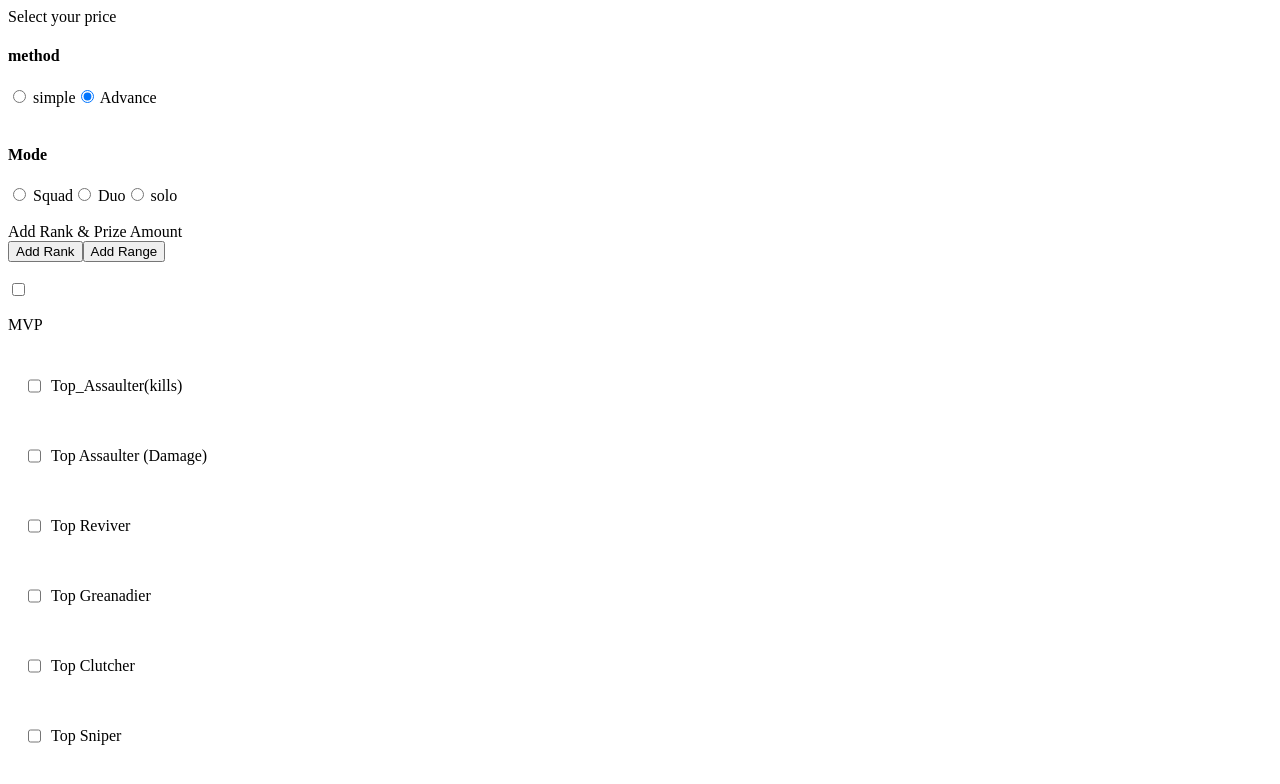
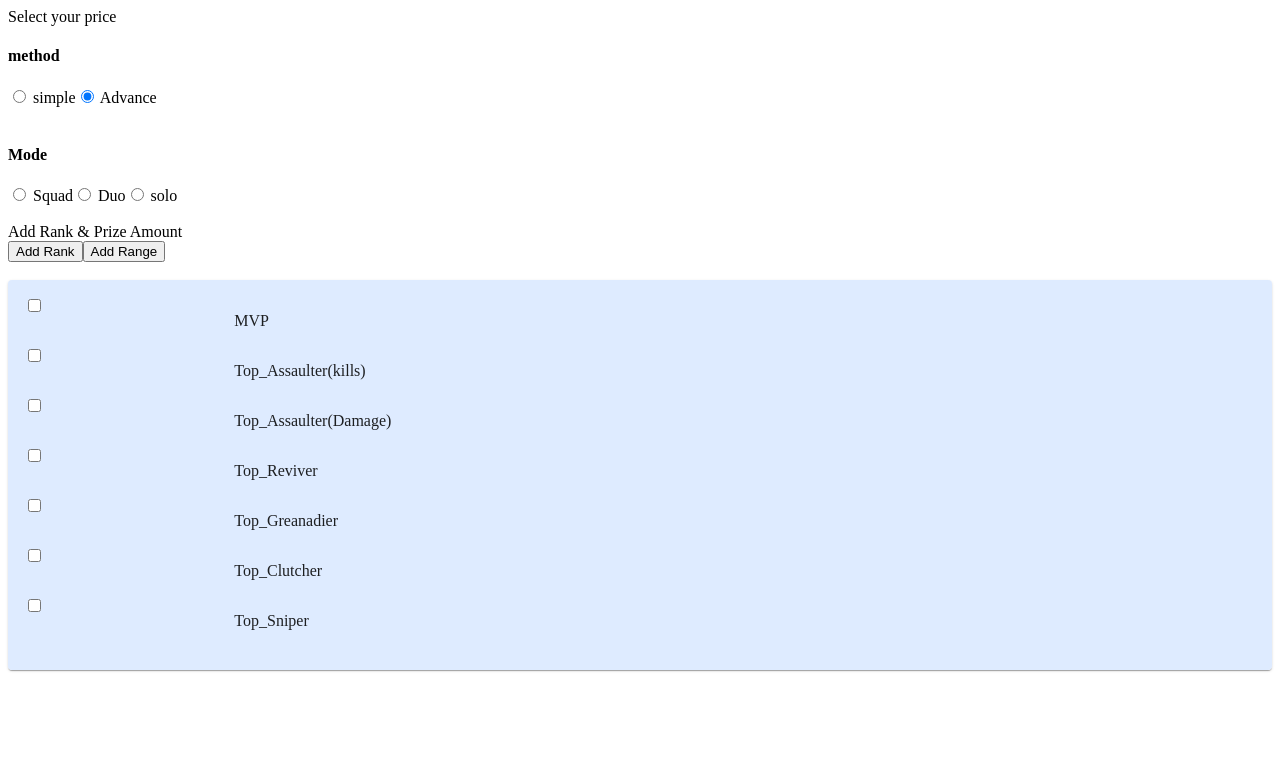
Before and after one commit to mogilogan/Prize-adder, a React (Create React App) app: page / in a window 1280 px wide. Both pictures are taken after a click on the radio button 87 px from the left and 96 px from the top of the page. Shown: the top 784 px of the page. Built offline with nearby package versions, Linux system fonts and the light colour scheme; the HTML template or start-up script is replaced by a standard one.

Commit message:
Update Advance.jsx

```diff
--- a/src/Advance.jsx
+++ b/src/Advance.jsx
@@ -1,5 +1,6 @@
 import React, { useState } from 'react'
 import Card from '@material-ui/core/Card'
+import CardContent from '@material-ui/core/CardContent'
 import DeleteIcon from '@material-ui/icons/Delete';
 import AddIcon from '@material-ui/icons/Add';
 import Container from '@material-ui/core/Container';
@@ -9,9 +10,9 @@ import IconButton from '@material-ui/core/IconButton';
 import RemoveIcon from '@material-ui/icons/Remove';
 import Icon from '@material-ui/core/Icon';
 import { v4 as uuidv4 } from 'uuid';
-import {Row, Col } from 'react-grid-system';
+import {Row, Col} from 'react-grid-system';
 
-import { makeStyles } from '@material-ui/core/styles';
+import { makeStyles } from'@material-ui/core/styles';
 
 const useStyles = makeStyles((theme) => ({
   root: {
@@ -199,6 +200,7 @@ const handlerAddFields = () => {
                        <button onClick={()=>{deleteItem(index)}} > <i class="zmdi zmdi-delete"></i></button>
                       </div>
                    </>
+
                     )
             })
           */}
@@ -222,6 +224,7 @@ const handlerAddFields = () => {
 
                   </div>
                </>
+
                 )
         })
       */}
@@ -229,127 +232,89 @@ const handlerAddFields = () => {
         {/* advance page */}
 
         <div className="mainAdv">
-         <Row>
-            <Col sm={3} md={6} lg={9}>
-           < input type="CheckBox"   onClick= {()=>{setmvp(s => !s)}}onClick= {()=>{setmvp(s => !s)}} />
-           </Col>
-           <Col sm={3} md={6} lg={9}>
-            <p >MVP</p>
-            </Col>
-            <Col sm={4}>
-
-          <div  style={ {display:mvp? "block ":"none" }}>
-          <Row>
-          <Col sm={4}>
-          <input type="text" placeholder="Numder of Prizes" />
-          </Col>
-          <Col sm={4}>
-          <input type="text" placeholder="prize amount" />
-          </Col>
-
-             {/* radio btn section*/}
-           <Col sm={9}>
-                  <input type="radio" value="minimum" onChange={eventHandle3} name="mvp"/> <label htmlFor=""> Minimum</label>
-                  </Col>
-                  <Col sm={9}>
-                  <input type="radio" name="mvp" onChange={eventHandle3} value="range" /> <label>range</label>
-
-              </Col>
 
 
-              </Row>
-            </div>
+         <Card >
+         <CardContent style={{backgroundColor: "#deebff"}}>
 
-            </Col>
+            <Row>
+              <Col> < input type="CheckBox"   onClick= {()=>{setmvp(s => !s)}}onClick= {()=>{setmvp(s => !s)}} /></Col>
+              <Col><p>MVP</p></Col>
+              <Col><input type="text" style={ {display:mvp? "block ":"none" }} placeholder="Numder of Prizes" /></Col>
+              <Col> <input type="text" style={ {display:mvp? "block ":"none" }} placeholder="prize amount" /> </Col>
+                {/* radio btn section*/}
+              <Col><input type="radio"  onChange={eventHandle3} style={ {display:mvp? "block ":"none" }} value="minimum"  name="mvp"/><label style={ {display:mvp? "block ":"none" }} htmlFor=""> Minimum</label></Col>
+              <Col><input type="radio" onChange={eventHandle3} style={ {display:mvp? "block ":"none" }} name="mvp" value="range"  /> <label style={ {display:mvp? "block ":"none" }}>range</label></Col>
             </Row>
-            <div className="mvp">
-           < input type="CheckBox"   onClick= {()=>{setA_kill(s => !s)}}/>
-            <p>Top_Assaulter(kills)</p>
-            <div  style={ {display:A_kill? "block ":"none" }}>
-          <input type="text" placeholder="Numder of Prizes" />
-            <input type="text" placeholder="prize amount" />
-
-             {/* radio btn section*/}
-
-                  <input type="radio"  onChange={eventHandle3} name="top_assaulter_kill" value="minimum"/> <label htmlFor=""> Minimum</label>
-            <input type="radio"  onChange={eventHandle3} name="top_assaulter_kill" value="range" /> <label>range</label>
 
 
-          </div>
-            </div>
-            <div className="mvp">
-           < input type="CheckBox"   onClick= {()=>{setA_damage(s => !s)}}/>
-            <p>Top Assaulter (Damage)</p>
-            <div  style={ {display:A_damage? "block ":"none" }}>
-          <input type="text" placeholder="Numder of Prizes" />
-            <input type="text" placeholder="prize amount" />
-
-             {/* radio btn section*/}
-
-                  <input type="radio"  onChange={eventHandle3} name="top_assaulter_damage"  value="minimum"/> <label htmlFor=""> Minimum</label>
-            <input type="radio"  onChange={eventHandle3} name="top_assaulter_damage" value="range" /> <label>range</label>
+            <Row>
+              <Col><input type="CheckBox"   onClick= {()=>{setA_kill(s => !s)}}/></Col>
+              <Col><p>Top_Assaulter(kills)</p></Col>
+              <Col><input type="text" style={ {display:A_kill? "block ":"none" }} placeholder="Numder of Prizes" /></Col>
+              <Col><input type="text" style={ {display:A_kill? "block ":"none" }} placeholder="prize amount" /></Col>
+                {/* radio btn section*/}
+              <Col><input onChange={eventHandle3} type="radio" style={ {display:A_kill? "block ":"none" }} name="top_assaulter_kill" value="minimum"/> <label style={ {display:A_kill? "block ":"none" }} htmlFor=""> Minimum</label></Col>
+              <Col><input onChange={eventHandle3} type="radio" style={ {display:A_kill? "block ":"none" }} name="top_assaulter_kill" value="range" /> <label style={ {display:A_kill? "block ":"none" }}>range</label></Col>
+            </Row>
 
 
-          </div>
-            </div>
-            <div className="mvp">
-           < input type="CheckBox"   onClick= {()=>{setReviver(s => !s)}}/>
-            <p>Top Reviver</p>
-            <div  style={ {display:Reviver? "block ":"none" }}>
-          <input type="text" placeholder="Numder of Prizes" />
-            <input type="text" placeholder="prize amount" />
-
-             {/* radio btn section*/}
-
-                  <input type="radio"  onChange={eventHandle3} name="top_reviver" value="minimum"/> <label htmlFor=""> Minimum</label>
-            <input type="radio"  onChange={eventHandle3} name="top_reviver" value="range" /> <label>range</label>
 
 
-          </div>
-            </div>
-            <div className="mvp">
-           < input type="CheckBox"   onClick= {()=>{setgreanadier(s => !s)}}/>
-            <p>Top Greanadier</p>
-            <div  style={ {display:greanadier? "block ":"none" }}>
-          <input type="text" placeholder="Numder of Prizes" />
-            <input type="text" placeholder="prize amount" />
-
-             {/* radio btn section*/}
-
-                  <input type="radio"  onChange={eventHandle3} name="top_greanadier" value="minimum"/> <label htmlFor=""> Minimum</label>
-            <input type="radio"  onChange={eventHandle3} name="top_greanadier" value="range" /> <label>range</label>
+            <Row>
+              <Col>< input type="CheckBox"   onClick= {()=>{setA_damage(s => !s)}}/></Col>
+              <Col><p>Top_Assaulter(Damage)</p></Col>
+              <Col><input type="text" style={ {display:A_damage? "block ":"none" }} placeholder="Numder of Prizes" /></Col>
+              <Col><input type="text" style={ {display:A_damage? "block ":"none" }} placeholder="prize amount" /></Col>
+                {/* radio btn section*/}
+              <Col><input onChange={eventHandle3} type="radio" style={ {display:A_damage? "block ":"none" }} name="top_assaulter_damage"  value="minimum"/> <label style={ {display:A_damage? "block ":"none" }} htmlFor=""> Minimum</label></Col>
+              <Col><input onChange={eventHandle3} type="radio" style={ {display:A_damage? "block ":"none" }} name="top_assaulter_damage" value="range" /> <label style={ {display:A_damage? "block ":"none" }}>range</label></Col>
+            </Row>
 
 
-          </div>
-            </div>
-            <div className="mvp">
-           < input type="CheckBox"   onClick= {()=>{setclutcher(s => !s)}}/>
-            <p>Top Clutcher</p>
-            <div  style={ {display:clutcher? "block ":"none" }}>
-          <input type="text" placeholder="Numder of Prizes" />
-            <input type="text" placeholder="prize amount" />
-
-             {/* radio btn section*/}
-
-                  <input type="radio"  onChange={eventHandle3} name="top_clutcher" value="minimum"/> <label htmlFor=""> Minimum</label>
-            <input type="radio"  onChange={eventHandle3} name="top_clutcher" value="range" /> <label>range</label>
+            <Row>
+              <Col>< input type="CheckBox"   onClick= {()=>{setReviver(s => !s)}}/></Col>
+              <Col><p>Top_Reviver</p>   </Col>
+              <Col><input type="text" style={ {display:Reviver? "block ":"none" }} placeholder="Numder of Prizes" /></Col>
+              <Col><input type="text" style={ {display:Reviver? "block ":"none" }} placeholder="prize amount" /></Col>
+                {/* radio btn section*/}
+              <Col><input onChange={eventHandle3} type="radio" style={ {display:Reviver? "block ":"none" }} name="top_reviver" value="minimum"/> <label style={ {display:Reviver? "block ":"none" }} htmlFor=""> Minimum</label></Col>
+              <Col><input onChange={eventHandle3} type="radio" style={ {display:Reviver? "block ":"none" }} name="top_reviver" value="range" /> <label style={ {display:Reviver? "block ":"none" }}>range</label></Col>
+            </Row>
 
 
-          </div>
-            </div>
-            <div className="mvp">
-           < input type="CheckBox"   onClick= {()=>{setsniper(s => !s)}}/>
-            <p>Top Sniper</p>
-            <div  style={ {display:sniper? "block ":"none" }}>
-          <input type="text" placeholder="Numder of Prizes" />
-            <input type="text" placeholder="prize amount" />
+            <Row>
+              <Col>< input type="CheckBox"   onClick= {()=>{setgreanadier(s => !s)}}/></Col>
+              <Col><p>Top_Greanadier</p></Col>
+              <Col><input type="text" style={ {display:greanadier? "block ":"none" }} placeholder="Numder of Prizes" /></Col>
+              <Col><input type="text" style={ {display:greanadier? "block ":"none" }} placeholder="prize amount" /></Col>
+                {/* radio btn section*/}
+              <Col><input onChange={eventHandle3} type="radio" style={ {display:greanadier? "block ":"none" }} name="top_greanadier" value="minimum"/> <label style={ {display:greanadier? "block ":"none" }} htmlFor=""> Minimum</label></Col>
+              <Col><input onChange={eventHandle3} type="radio" style={ {display:greanadier? "block ":"none" }} name="top_greanadier" value="range" /> <label style={ {display:greanadier? "block ":"none" }}>range</label></Col>
+            </Row>
 
-             {/* radio btn section*/}
-                  <input type="radio"  onChange={eventHandle3} name="top_sniper" value="minimum"/> <label htmlFor=""> Minimum</label>
-            <input type="radio"  onChange={eventHandle3} name="top_sniper" value="range" /> <label>range</label>
 
-          </div>
-            </div>
+            <Row>
+              <Col>< input type="CheckBox"   onClick= {()=>{setclutcher(s => !s)}}/></Col>
+              <Col><p>Top_Clutcher</p></Col>
+              <Col><input type="text" style={ {display:clutcher? "block ":"none" }} placeholder="Numder of Prizes" /></Col>
+              <Col><input type="text" style={ {display:clutcher? "block ":"none" }} placeholder="prize amount" /></Col>
+                {/* radio btn section*/}
+              <Col> <input onChange={eventHandle3} style={ {display:clutcher? "block ":"none" }} type="radio" name="top_clutcher" value="minimum"/> <label style={ {display:clutcher? "block ":"none" }} htmlFor=""> Minimum</label></Col>
+              <Col><input onChange={eventHandle3} style={ {display:clutcher? "block ":"none" }} type="radio" name="top_clutcher" value="range" /> <label style={ {display:clutcher? "block ":"none" }}>range</label></Col>
+            </Row>
+
+            <Row>
+              <Col>< input type="CheckBox"   onClick= {()=>{setsniper(s => !s)}}/> </Col>
+              <Col><p>Top_Sniper</p> </Col>
+              <Col><input type="text" style={ {display:sniper? "block ":"none" }} placeholder="Numder of Prizes" /> </Col>
+              <Col><input type="text" style={ {display:sniper? "block ":"none" }} placeholder="prize amount" /> </Col>
+                 {/* radio btn section*/}
+              <Col><input type="radio" style={ {display:sniper? "block ":"none" }} name="top_sniper" value="minimum"/> <label style={ {display:sniper? "block ":"none" }} htmlFor=""> Minimum</label> </Col>
+              <Col><input type="radio" style={ {display:sniper? "block ":"none" }} name="top_sniper" value="range" /> <label style={ {display:sniper? "block ":"none" }}>range</label> </Col>
+            </Row>
+            </CardContent >
+        </Card>
 
         </div>
         <br />
@@ -359,6 +324,4 @@ const handlerAddFields = () => {
         </>
     )
 }
-
-
 export default Advance
```
